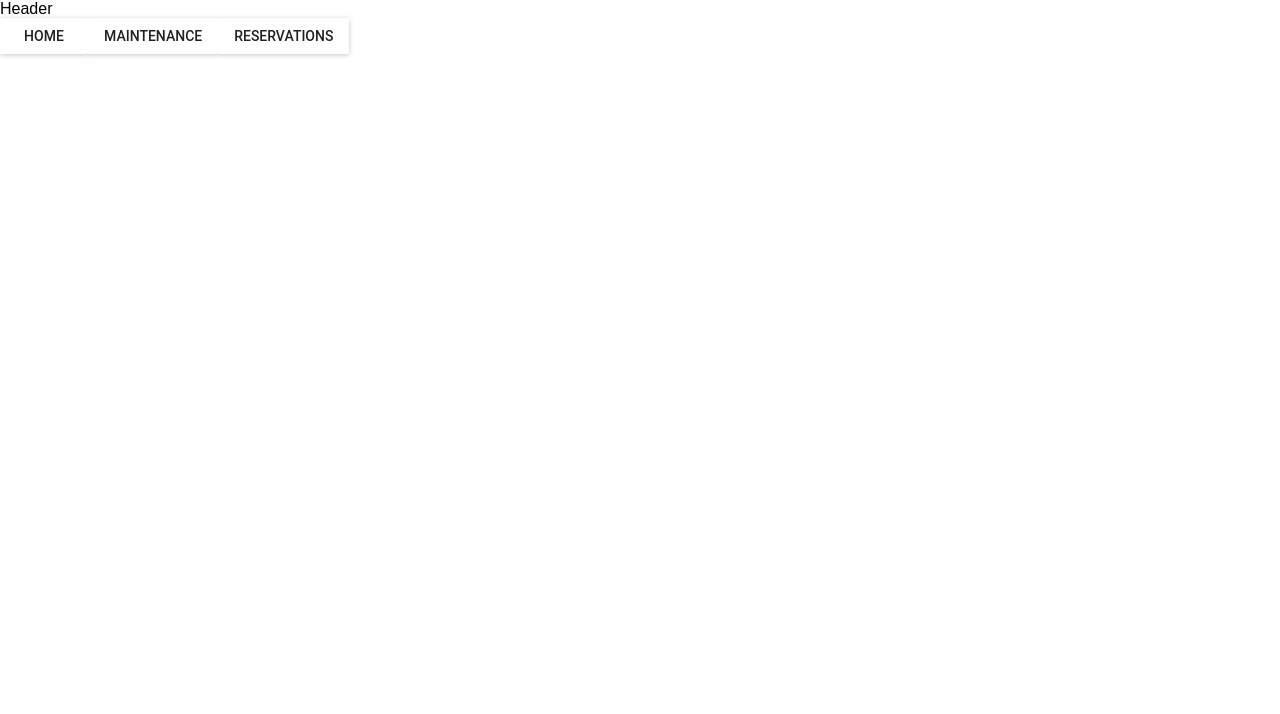
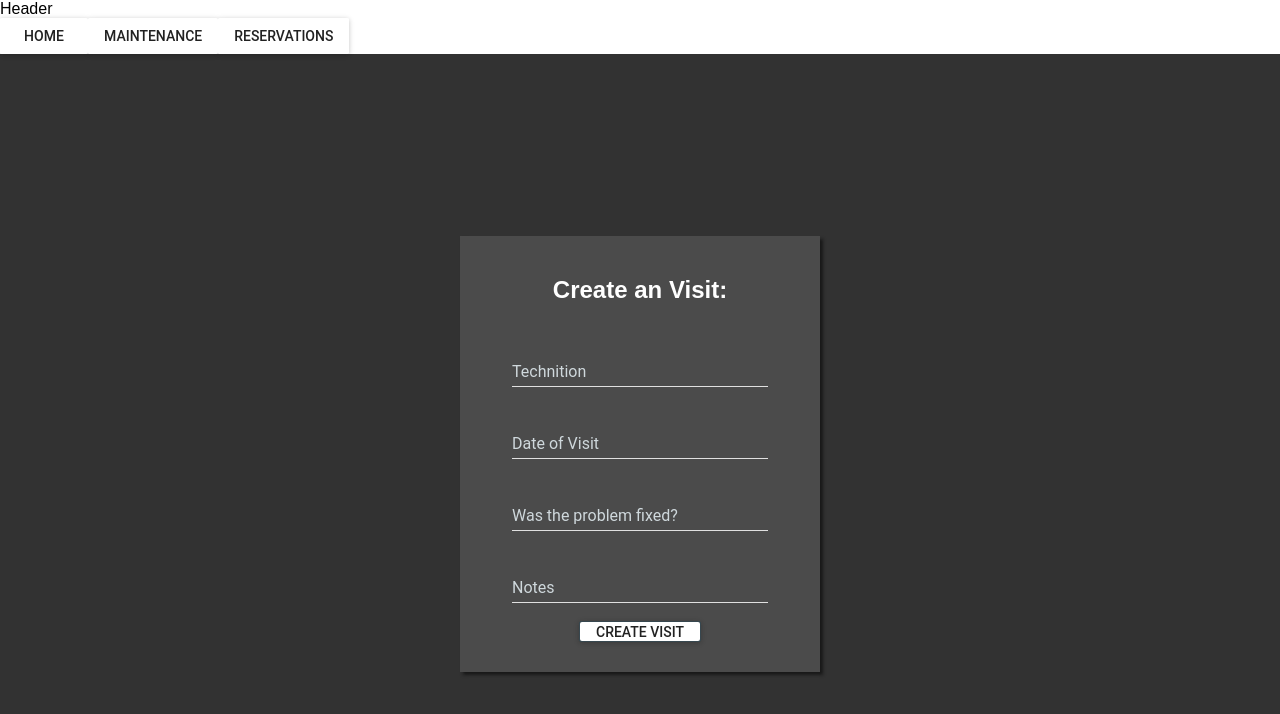
Before and after one commit to smpr/cabin2, a React (Create React App) app in the folder client/: page /Maintenance/1/visit/create in a window 1280 px wide. Shown: the top 714 px of the page. Built offline with nearby package versions, Linux system fonts and the light colour scheme.

Commit message:
visit create working

```diff
--- a/client/src/App.js
+++ b/client/src/App.js
@@ -26,6 +26,7 @@ import OldShow from './components/Maintaince/OldIssues/OldShow'
 import OldEdit from './components/Maintaince/OldIssues/OldEdit'
 
 import VisitShow from './components/Maintaince/Visits/VisitShow'
+import VisitCreate from './components/Maintaince/Visits/VisitCreate'
 
 class App extends Component {
   render() {
@@ -50,6 +51,7 @@ class App extends Component {
               <Route exact path='/Maintenance/:MaintId/edit' component={MaintEdit} />
               <Route exact path='/Maintenance/:MaintId/show' component={MaintShow} />
               <Route exact path='/Maintenance/:MaintId/visit/:VisitId/Show' component={VisitShow} />
+              <Route exact path='/Maintenance/:MaintId/visit/create' component={VisitCreate} />
 
               <Route exact path='/Reservation' component={ResHome} />
               <Route exact path='/Reservation/create' component={ResAdd} />
--- a/client/src/components/Maintaince/MaintainceShow.js
+++ b/client/src/components/Maintaince/MaintainceShow.js
@@ -1,6 +1,7 @@
 import React, { Component } from 'react'
 import { Container, FormContainer, BodyContainer, Style } from "../StyledComponents/DefaultStyle"
 import axios from 'axios'
+import RaisedButton from 'material-ui/RaisedButton';
 import { Link } from 'react-router-dom'
 export default class MaintainceShow extends Component {
   state = {
@@ -33,7 +34,9 @@ export default class MaintainceShow extends Component {
             Notes: {this.state.issue.notes}<br />
             Current Visits to fix issue:
             <div>
-              <ul>
+              <ul>                <div>
+                <RaisedButton href={`/maintenance/${this.props.match.params.MaintId}/visit/create`} label="Create Visit" style={Style} />
+              </div>
                 {this.state.visits.map((visit, index) => {
                   return (
                     <div>
--- /dev/null
+++ b/client/src/components/Maintaince/Visits/VisitCreate.js
@@ -0,0 +1,101 @@
+import React, { Component } from 'react'
+import axios from 'axios'
+import { Redirect } from 'react-router-dom'
+import { Container, FormContainer, BodyContainer, Style, TextLabelStyle } from "../../StyledComponents/DefaultStyle"
+import RaisedButton from 'material-ui/RaisedButton';
+import TextField from 'material-ui/TextField';
+
+export default class VisitCreate extends Component {
+    state = {
+        visit: [],
+        redirectToMaint: false
+    }
+    handleChange = (event) => {
+        const updateVisit = {
+            ...this.state.visit
+        }
+        updateVisit[event.target.name] = event.target.value
+        this.setState({ visit: updateVisit })
+    }
+    handleSubmit = async (event) => {
+        event.preventDefault()
+        await axios.post(`/api/issues/${this.props.match.params.MaintId}/visits`, { visit: this.state.visit })
+        this.setState({ redirectToMaint: true })
+
+    }
+    render() {
+        if (this.state.redirectToMaint) {
+            return <Redirect to="/maintenance" />
+        }
+        return (
+            <BodyContainer>
+                <Container>
+                    <form>
+                        <FormContainer>
+                            <div>
+                                <div>
+                                    <h2>Create an Visit:</h2>
+                                </div>
+                                <div>
+                                    <TextField
+                                        hintText="Technition"
+                                        floatingLabelText="Technition"
+                                        floatingLabelStyle={TextLabelStyle.floatingLabelStyle}
+                                        floatingLabelFocusStyle={TextLabelStyle.floatingLabelFocusStyle}
+                                        onChange={this.handleChange}
+                                        name="technician"
+                                        type="text"
+                                        required
+                                        value={this.state.visit.technician}
+                                    />
+                                </div>
+                                <div>
+                            <TextField
+                                hintText="Date of Visit"
+                                floatingLabelText="Date of Visit"
+                                floatingLabelStyle={TextLabelStyle.floatingLabelStyle}
+                                floatingLabelFocusStyle={TextLabelStyle.floatingLabelFocusStyle}
+                                onChange={this.handleChange}
+                                name="dateVisit"
+                                type="text"
+                                required
+                                value={this.state.visit.dateVisit}
+                            />
+                        </div>
+                        <div>
+                            <TextField
+                                hintText="Was the problem fixed?"
+                                floatingLabelText="Was the problem fixed?"
+                                floatingLabelStyle={TextLabelStyle.floatingLabelStyle}
+                                floatingLabelFocusStyle={TextLabelStyle.floatingLabelFocusStyle}
+                                onChange={this.handleChange}
+                                name="fixedProblem"
+                                type="text"
+                                required
+                                value={this.state.visit.fixedProblem}
+                            />
+                        </div>
+                        <div>
+                            <TextField
+                                hintText="Notes"
+                                floatingLabelText="Notes"
+                                floatingLabelStyle={TextLabelStyle.floatingLabelStyle}
+                                floatingLabelFocusStyle={TextLabelStyle.floatingLabelFocusStyle}
+                                onChange={this.handleChange}
+                                name="notes"
+                                type="text"
+                                required
+                                value={this.state.visit.notes}
+                            />
+                        </div>
+                                <div>
+                                    <RaisedButton onClick={this.handleSubmit} label="Create Visit" style={Style} />
+                                </div>
+                            </div>
+                        </FormContainer>
+                    </form>
+                </Container>
+            </BodyContainer>
+        )
+    }
+}
```
Also changed, not shown: 1 other file (tests, documents, lock files or other folders).
